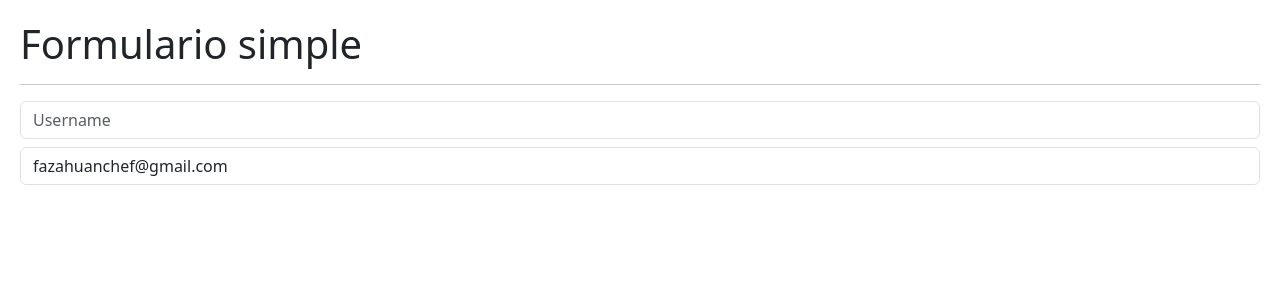
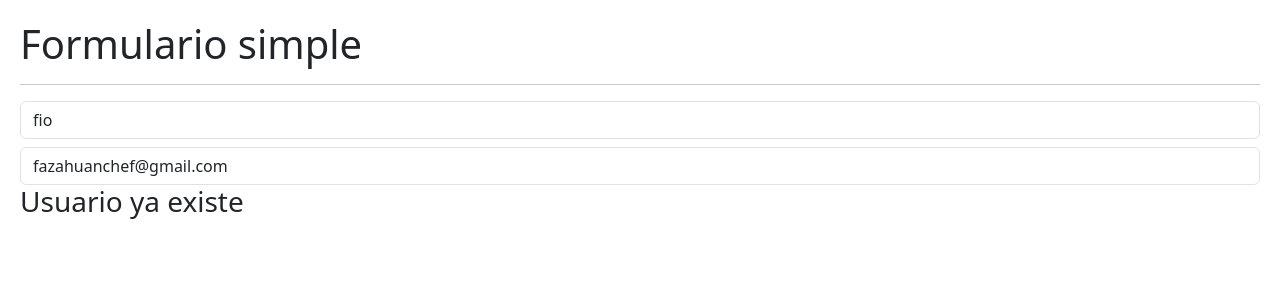
Before and after one commit to fio-azahuanche/hooks-app, a React (Vite) app: page / in a window 1280 px wide. Shown: the top 300 px of the page. Built offline with nearby package versions, Linux system fonts and the light colour scheme.

Commit message:
useEffect unmount cleanup

```diff
--- /dev/null
+++ b/src/02-useEffect/Message.jsx
@@ -0,0 +1,19 @@
+import { useEffect } from "react"
+
+export const Message = () => {
+
+    useEffect(() => {
+      console.log('Message Mounted')
+
+      return () => {
+        console.log('Message UnMounted');
+      }
+    }, [])
+
+
+  return (
+    <>
+        <h3>Usuario ya existe</h3>
+    </>
+  )
+}
--- a/src/02-useEffect/SimpleForm.jsx
+++ b/src/02-useEffect/SimpleForm.jsx
@@ -1,6 +1,6 @@
 import React from 'react';
 import { useState, useEffect } from "react"
-
+import { Message } from './Message'
 
 export const SimpleForm = () => {
     //hook: is a function
@@ -24,13 +24,14 @@ export const SimpleForm = () => {
 
     //useEffect: like ngOnInit in angular
     useEffect(() => {
-      console.log('useEffect called!');
+      //console.log('useEffect called!');
     }, [])
     //[] means that it only shoots once
 
     useEffect(() => {
-      console.log('email changed!');
+      //console.log('email changed!');
     }, [ email ])
+
 
   return (
     <>
@@ -42,8 +43,8 @@ export const SimpleForm = () => {
             className="form-control"
             placeholder="Username"
             name="username"
-/*             value={ username }
- */            onChange={onInputChange}
+            value={ username }
+            onChange={onInputChange}
         />
 
         <input
@@ -54,6 +55,9 @@ export const SimpleForm = () => {
             value={ email }
             onChange={onInputChange}
         />
+        {
+            (username === 'fio') && <Message/>
+        }
     </>
   )
 }
```
